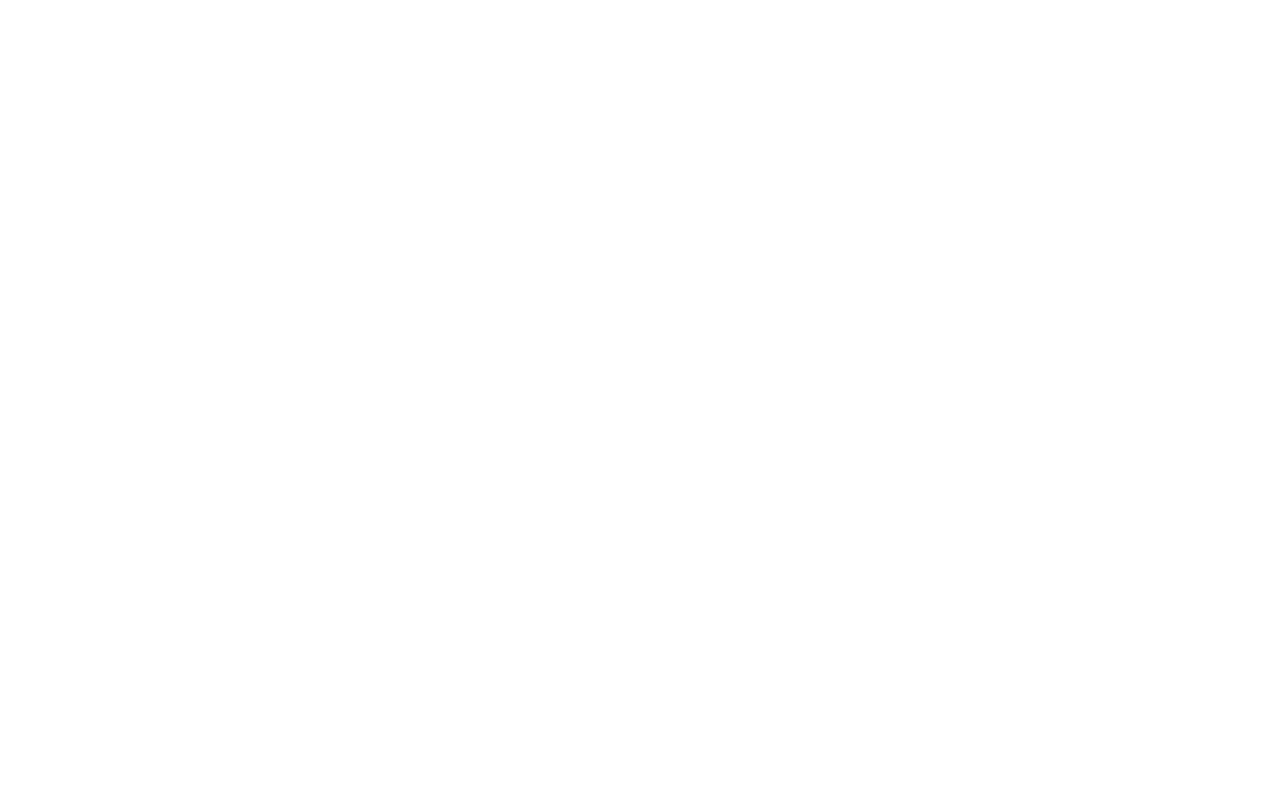
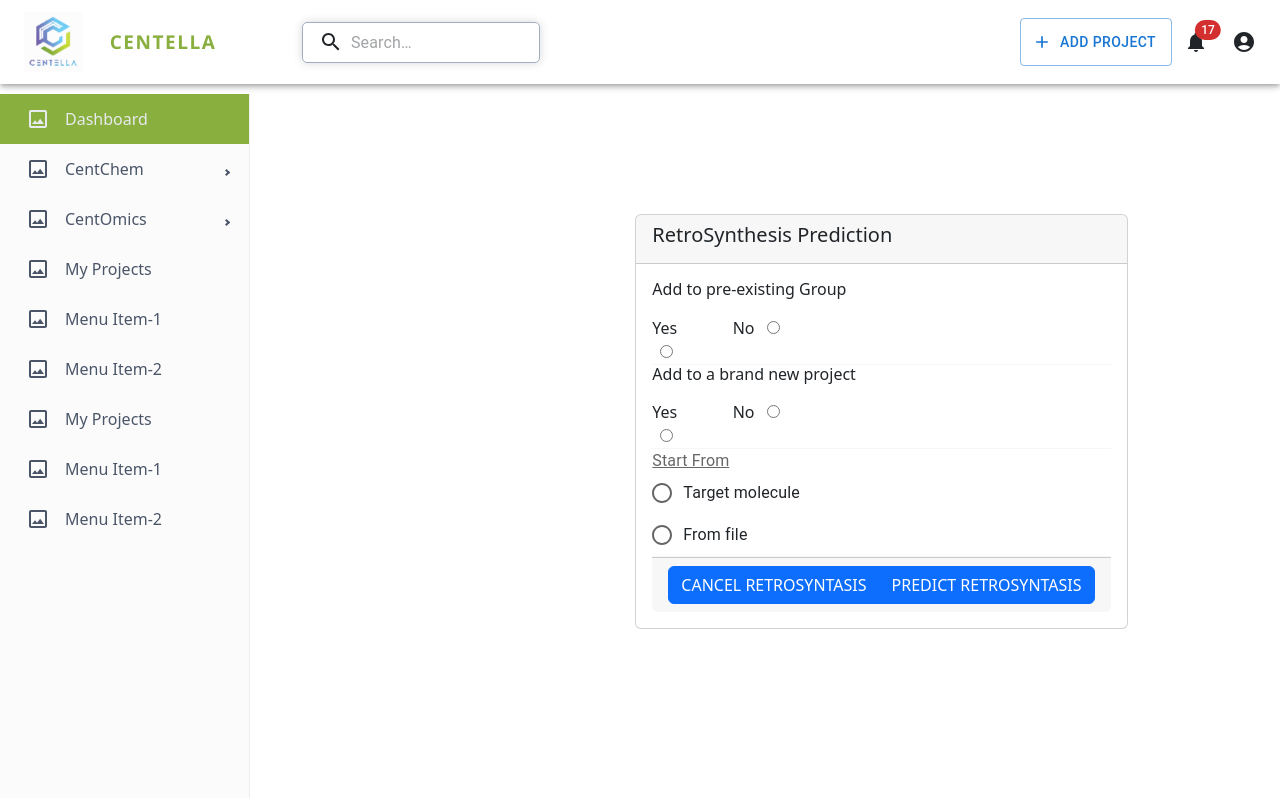
Before and after one commit to swethamallavarapu/centella-vite, a React (Create React App) app: page /Centchem/RetroSynthesis in a window 1280 px wide. Before the commit this address had no page. Built offline with nearby package versions, Linux system fonts and the light colour scheme; the HTML template or start-up script is replaced by a standard one.

Commit message:
Retro page added

```diff
--- a/src/App.js
+++ b/src/App.js
@@ -3,7 +3,6 @@
 import { Route, Routes } from "react-router-dom";
 import "./App.css";
 import NavLayout from "./layouts/NavLayout";
-
 import AuthPage from "./pages/AuthPage";
 import CentChemPage from "./pages/CentChemPage";
 import CentRepurposePage from "./pages/CentRepurposePage";
@@ -12,6 +11,7 @@
 import 'bootstrap/dist/css/bootstrap.min.css';
 import DrawMolecule from "./pages/DrawMolecule";
 import PasteSmile from "./pages/PasteSmile";
+import RetroSynthesis from "./pages/RetroSynthesis";
 const theme = createTheme();
 
 function App() {
@@ -27,6 +27,7 @@
             <Route path="/CentRepurpose" element={<CentRepurposePage />} />
             <Route path="/Centchem/?/DrawMolecule" element = {<DrawMolecule />} />
             <Route path="/Centchem/?/PasteSmile" element = {<PasteSmile />} />
+            <Route path="Centchem/RetroSynthesis" element = {<RetroSynthesis />} />
           </Route>
         </Routes>
       </ProSidebarProvider>
--- a/src/assets/css/DrawMolecule.css
+++ /dev/null
@@ -1,3 +0,0 @@
-.text {
-    /* row-gap: 20px; */
-}
--- /dev/null
+++ b/src/assets/css/RetroSynthesis.css
@@ -0,0 +1,18 @@
+body {
+    /* background-color: #282c34; */
+
+}
+
+.card-style {
+    display: flex;
+    height: 100%;
+    padding-top: 110px;
+    padding-left: 400px;
+
+
+
+}
+
+.h5 {
+    background-color: #404d68;
+}
--- a/src/components/DrawMolecule/Nav.jsx
+++ /dev/null
@@ -1,48 +0,0 @@
-import * as React from "react";
-import AppBar from "@mui/material/AppBar";
-import Box from "@mui/material/Box";
-import Toolbar from "@mui/material/Toolbar";
-import IconButton from "@mui/material/IconButton";
-import ArrowRightIcon from "@mui/icons-material/ArrowRight";
-import MenuIcon from "@mui/icons-material/Menu";
-import DragHandleIcon from "@mui/icons-material/DragHandle";
-import HexagonOutlinedIcon from "@mui/icons-material/HexagonOutlined";
-import RectangleOutlinedIcon from "@mui/icons-material/RectangleOutlined";
-import PentagonOutlinedIcon from "@mui/icons-material/PentagonOutlined";
-import ChangeHistoryOutlinedIcon from "@mui/icons-material/ChangeHistoryOutlined";
-import SwitchLeftOutlinedIcon from "@mui/icons-material/SwitchLeftOutlined";
-
-export default function Nav() {
-  return (
-    <Box sx={{ flexGrow: 1 }}>
-      <AppBar position="static">
-        <Toolbar>
-          <IconButton>
-            <ArrowRightIcon />
-          </IconButton>
-          <IconButton>
-            <MenuIcon />
-          </IconButton>
-          <IconButton>
-            <DragHandleIcon />
-          </IconButton>
-          <IconButton>
-            <HexagonOutlinedIcon />
-          </IconButton>
-          <IconButton>
-            <RectangleOutlinedIcon />
-          </IconButton>
-          <IconButton>
-            <PentagonOutlinedIcon />
-          </IconButton>
-          <IconButton>
-            <ChangeHistoryOutlinedIcon />
-          </IconButton>
-          <IconButton>
-            <SwitchLeftOutlinedIcon />
-          </IconButton>
-        </Toolbar>
-      </AppBar>
-    </Box>
-  );
-}
--- a/src/components/landing/SideMenu.jsx
+++ b/src/components/landing/SideMenu.jsx
@@ -66,7 +66,14 @@
             </Sidebar>
           </Col>
           <Col>
-            <div style={{ display: "flex", height: "100%",paddingTop:'10px' }}>
+            <div
+              style={{
+                display: "flex",
+                height: "100%",
+                paddingTop: "10px",
+                paddingLeft: "10px",
+              }}
+            >
               <Outlet />
             </div>
           </Col>
--- a/src/pages/CentChemPage.jsx
+++ b/src/pages/CentChemPage.jsx
@@ -8,7 +8,7 @@
   let navigate = useNavigate();
   const handleClick = (rid, cid) => {
     console.log(rid);
-    let path = rid === 0 ? `/Centchem` : `CentRepurpose`;
+    let path = rid === 0 ? `/Centchem` : `RetroSynthesis`;
     navigate(path + cid);
   };
 
@@ -44,10 +44,11 @@
                 Upload File
               </NavDropdown.Item>
             </NavDropdown>
-            <Nav.Item>
-              <Nav.Link eventKey="2" href="#/home">
-                Retro Synthesis
-              </Nav.Link>
+            <Nav.Item
+              onClick={() => handleClick(0, "/RetroSynthesis")}
+              eventKey="1"
+            >
+              <Nav.Link eventKey="2">Retro Synthesis</Nav.Link>
             </Nav.Item>
             <Nav.Item>
               <Nav.Link eventKey="3" href="#/home">
--- a/src/pages/DrawMolecule.jsx
+++ b/src/pages/DrawMolecule.jsx
@@ -3,7 +3,6 @@
 import CentChemPage from "./CentChemPage";
 import { Paper } from "@mui/material";
 // import Side from "../components/DrawMolecule/Side";
-import Nav from "../components/DrawMolecule/Nav";
 
 function DrawMolecule() {
   // function handleSubmit(e) {
@@ -22,9 +21,7 @@
           <button class="btn btn-primary">Submit</button>
         </div>
       </div>
-      <Paper>
-        <Nav />
-      </Paper>
+      <Paper></Paper>
     </div>
   );
 }
--- /dev/null
+++ b/src/pages/RetroSynthesis.jsx
@@ -0,0 +1,156 @@
+import ButtonGroup from "react-bootstrap/ButtonGroup";
+import Button from "react-bootstrap/Button";
+import Card from "react-bootstrap/Card";
+import Radio from "@mui/material/Radio";
+import RadioGroup from "@mui/material/RadioGroup";
+import FormControlLabel from "@mui/material/FormControlLabel";
+import FormControl from "@mui/material/FormControl";
+import FormLabel from "@mui/material/FormLabel";
+import { Divider } from "@mui/material";
+import "../assets/css/RetroSynthesis.css";
+import React, { useState } from "react";
+import Form from "react-bootstrap/Form";
+import TextField from "@mui/material/TextField";
+
+function RetroSynthesis() {
+  const [value, setValue] = React.useState("addtoapreexistingproject");
+
+  const handleChange = (event) => {
+    setValue(event.target.value);
+  };
+
+  const [visible, setVisible] = useState(false);
+
+  return (
+    <div>
+      <div className="card-style">
+        <Card border="black">
+          <Card.Header color="primary">
+            <h5>RetroSynthesis Prediction</h5>
+          </Card.Header>
+          <Card.Body>
+            <div className="form-group row">
+              <label>
+                <h6>Add to pre-existing Group</h6>
+              </label>
+              <div className="col-sm-2 mt-2">
+                Yes{" "}
+                <input
+                  type="radio"
+                  className="mx-2"
+                  name="isyes"
+                  value="1"
+                  onClick={() => setVisible(true)}
+                />
+              </div>
+              <div className="col-sm-2 mt-2">
+                No{" "}
+                <input
+                  type="radio"
+                  className="mx-2 mt-1"
+                  name="isyes"
+                  value="0"
+                  onClick={() => setVisible(false)}
+                />
+              </div>
+            </div>
+            {visible && (
+              <div className="form-group row">
+                <label>
+                  {" "}
+                  <h6>Add to pre-existing Group</h6>
+                </label>
+                <div className="col-sm-6">
+                  <Form.Select aria-label="Default select example">
+                    <option>Select project</option>
+                    <option value="1">One</option>
+                    <option value="2">Two</option>
+                    <option value="3">Three</option>
+                  </Form.Select>
+                </div>
+              </div>
+            )}
+
+            <Divider />
+            <div className="form-group row">
+              <label>
+                <h6>Add to a brand new project</h6>
+              </label>
+              <div className="col-sm-2 mt-2">
+                Yes{" "}
+                <input
+                  type="radio"
+                  className="mx-2"
+                  name="isyes"
+                  value="1"
+                  onClick={() => setVisible(true)}
+                />
+              </div>
+              <div className="col-sm-2 mt-2">
+                No{" "}
+                <input
+                  type="radio"
+                  className="mx-2 mt-1"
+                  name="isyes"
+                  value="0"
+                  onClick={() => setVisible(false)}
+                />
+              </div>
+            </div>
+            {visible && (
+              <div className="form-group row">
+                <label>
+                  {" "}
+                  <h6>Add to a brand new project</h6>
+                </label>
+                <div className="col-sm-6">
+                  <TextField
+                    id="standard-basic"
+                    label="Add project Name"
+                    variant="standard"
+                  />
+                </div>
+              </div>
+            )}
+            <Divider />
+            <div>
+              <FormControl>
+                <FormLabel id="demo-controlled-radio-buttons-group">
+                  <u>Start From </u>
+                </FormLabel>
+                <RadioGroup
+                  aria-labelledby="demo-controlled-radio-buttons-group"
+                  name="controlled-radio-buttons-group"
+                  value={value}
+                  onChange={handleChange}
+                >
+                  <FormControlLabel
+                    value="target"
+                    control={<Radio />}
+                    label="Target molecule"
+                  />
+                  <FormControlLabel
+                    value="file"
+                    control={<Radio />}
+                    label="From file"
+                  />
+                </RadioGroup>
+              </FormControl>
+            </div>
+            <Divider />
+            <Card.Footer>
+              <ButtonGroup aria-label="Basic example" size="large">
+                <Button color="Secondary" gap-2>
+                  CANCEL RETROSYNTASIS
+                </Button>
+                <Button color="Secondary">PREDICT RETROSYNTASIS</Button>
+              </ButtonGroup>
+            </Card.Footer>
+          </Card.Body>
+        </Card>
+      </div>
+    </div>
+  );
+}
+
+export default RetroSynthesis;
```
Also changed, not shown: src/components/DrawMolecule/Side.jsx (deleted, +0 -97 lines), 11 other files (tests, documents, lock files or other folders).
